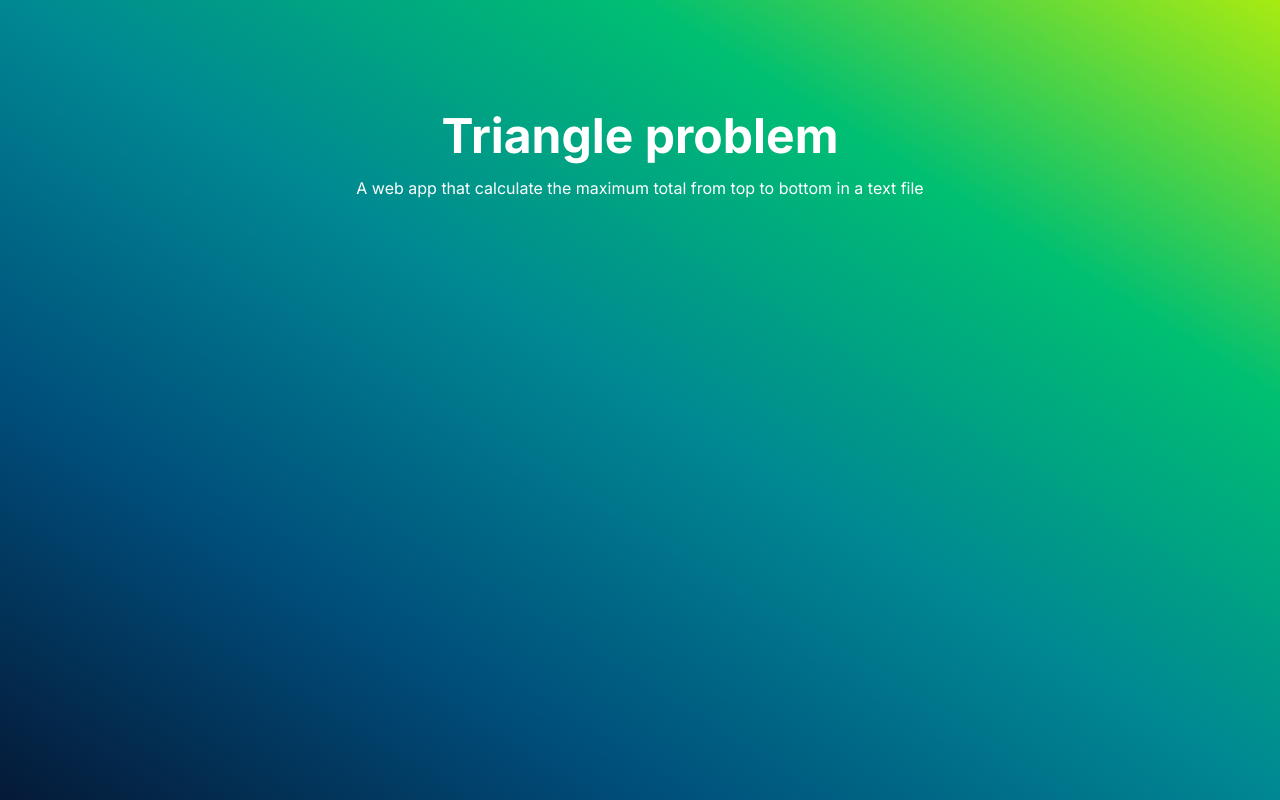
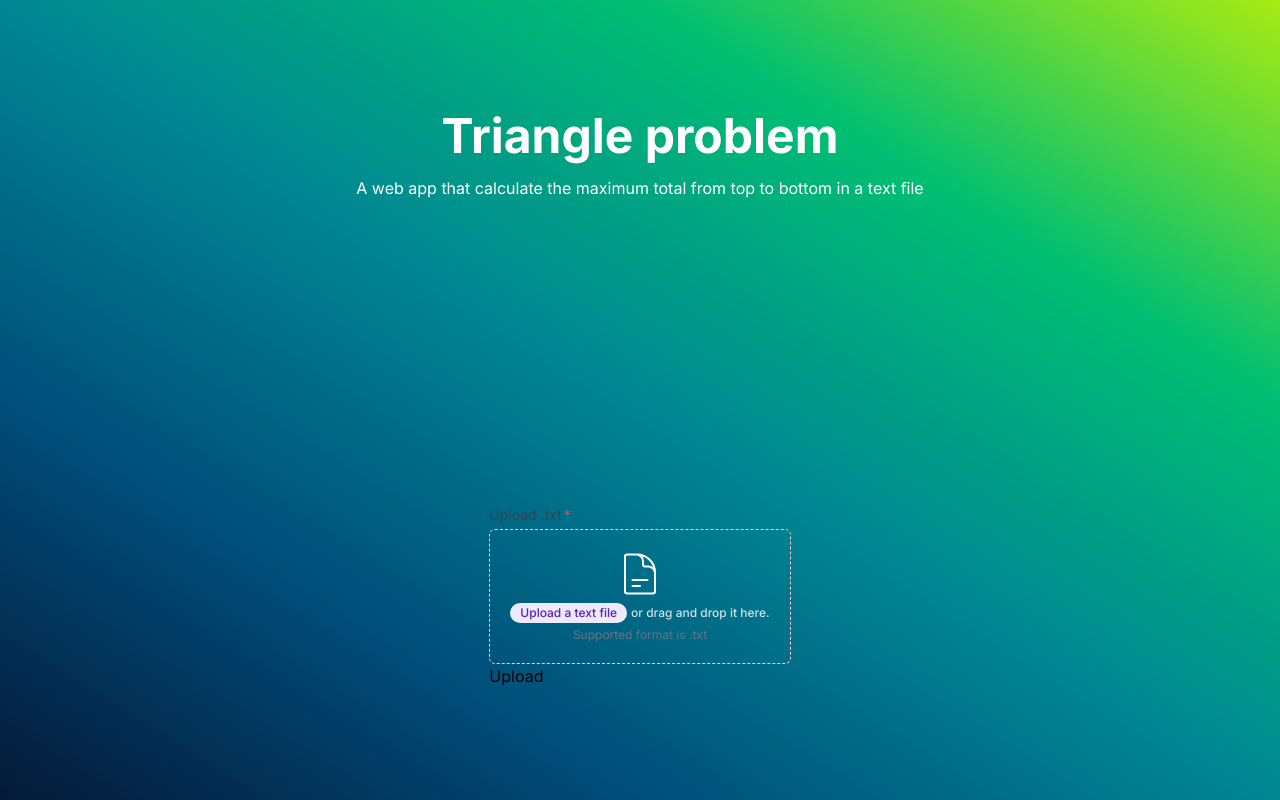
Before and after one commit to annasudol/triangle_dilemma_next, a Next.js app: page / in a window 1280 px wide. Built offline with nearby package versions, Linux system fonts and the light colour scheme.

Commit message:
chore(FE): file form

```diff
--- a/package.json
+++ b/package.json
@@ -24,6 +24,8 @@
     "react": "18.2.0",
     "react-dom": "18.2.0",
     "tailwindcss": "3.3.3",
-    "typescript": "5.1.6"
+    "typescript": "5.1.6",
+    "@floating-ui/react": "^0.20.1",
+    "@headlessui/react": "^1.7.3"
   }
 }
--- a/src/app/components/Badge/Badge.tsx
+++ b/src/app/components/Badge/Badge.tsx
@@ -1,37 +1,32 @@
-import type { FC } from "react";
-import clsx from "clsx";
+import type { FC } from 'react';
+import clsx from 'clsx';
 
-import * as HeroIcons from "@heroicons/react/24/solid";
-import { BADGE_ERROR_MESSAGE } from "types/error.types";
-import {
-  BadgeColourObject,
-  BadgeProps,
-  BadgeSizeObject,
-} from "@components/Badge/Badge.types";
+import * as HeroIcons from '@heroicons/react/24/solid';
+import { BadgeColourObject, BadgeProps, BadgeSizeObject } from '@/components/Badge/Badge.types';
 
 export const colors: BadgeColourObject = {
-  "blue-grey-light": "bg-blue-gray-200 text-white",
-  "blue-grey": "bg-blue-gray-600 text-blue-gray-100",
-  red: "bg-muted-red-100 text-muted-red-900",
-  yellow: "bg-yellow-400 text-white",
-  "light-yellow": "bg-yellow-100 text-yellow-800",
-  "dark-yellow": "bg-yellow-100 text-yellow-400",
-  green: "bg-green-100 text-green-600",
-  "dark-green": "bg-green-100 text-green-900",
-  "light-blue": "bg-light-blue-100 text-light-blue-900",
-  violet: "bg-violet-100 text-violet-800",
-  turquoise: "bg-turquoise-800 text-white",
+  'blue-grey-light': 'bg-blue-gray-200 text-white',
+  'blue-grey': 'bg-blue-gray-600 text-blue-gray-100',
+  red: 'bg-muted-red-100 text-muted-red-900',
+  yellow: 'bg-yellow-400 text-white',
+  'light-yellow': 'bg-yellow-100 text-yellow-800',
+  'dark-yellow': 'bg-yellow-100 text-yellow-400',
+  green: 'bg-green-100 text-green-600',
+  'dark-green': 'bg-green-100 text-green-900',
+  'light-blue': 'bg-light-blue-100 text-light-blue-900',
+  violet: 'bg-violet-100 text-violet-800',
+  turquoise: 'bg-turquoise-800 text-white',
 };
 
 export const sizes: BadgeSizeObject = {
-  basic: "px-2.5 py-0.5 text-xs",
-  large: "px-3 py-0.5 text-sm",
+  basic: 'px-2.5 py-0.5 text-xs',
+  large: 'px-3 py-0.5 text-sm',
 };
 
 const Badge: FC<BadgeProps> = ({
   children,
   additionalClasses,
-  size = "basic",
+  size = 'basic',
   colour,
   link,
   onRemove,
@@ -40,21 +35,11 @@ const Badge: FC<BadgeProps> = ({
 }) => {
   const pickedColor = colors[colour];
 
-  if (!pickedColor) {
-    console.error(BADGE_ERROR_MESSAGE);
-    return null;
-  }
-
   const pickedSize = sizes[size];
 
   return (
     <span
-      className={clsx(
-        "inline-flex items-center rounded-full font-medium",
-        pickedColor,
-        pickedSize,
-        additionalClasses
-      )}
+      className={clsx('inline-flex items-center rounded-full font-medium', pickedColor, pickedSize, additionalClasses)}
       {...props}
     >
       {link ? (
@@ -82,17 +67,8 @@ const Badge: FC<BadgeProps> = ({
           onClick={onRemove}
         >
           <span className="sr-only">Remove small option</span>
-          <svg
-            className="h-2 w-2"
-            stroke="currentColor"
-            fill="none"
-            viewBox="0 0 8 8"
-          >
-            <path
-              strokeLinecap="round"
-              strokeWidth="1.5"
-              d="M1 1l6 6m0-6L1 7"
-            />
+          <svg className="h-2 w-2" stroke="currentColor" fill="none" viewBox="0 0 8 8">
+            <path strokeLinecap="round" strokeWidth="1.5" d="M1 1l6 6m0-6L1 7" />
           </svg>
         </button>
       )}
--- a/src/app/components/FileUpload/FileUpload.tsx
+++ b/src/app/components/FileUpload/FileUpload.tsx
@@ -7,6 +7,7 @@ import Loading from '@/components/Loading';
 
 import InputLabel from '@/components/common/InputLabel';
 import useDragFile from '@/hooks/useDragFile';
+import Button from '../Button';
 
 type FileUploadProps = {
   id: string;
@@ -16,10 +17,8 @@ type FileUploadProps = {
   title?: string;
   description?: string;
   onChange: (file: File | null) => void;
-  isUploadingFile?: boolean;
   fileName?: string;
   viewOnly?: boolean;
-  error?: boolean;
 };
 
 const FileUpload: FC<FileUploadProps> = ({
@@ -30,10 +29,8 @@ const FileUpload: FC<FileUploadProps> = ({
   title = 'Upload file',
   description,
   onChange,
-  isUploadingFile,
   fileName,
   viewOnly = false,
-  error = false,
 }) => {
   const { containerProps, isDragging } = useDragFile(onChange);
 
@@ -53,29 +50,25 @@ const FileUpload: FC<FileUploadProps> = ({
       <InputLabel required={required} label={label} />
       <div {...containerProps} className="mt-1 sm:col-span-2 sm:mt-0">
         <div
-          className={clsx('dark:bg-gray-600 flex justify-center rounded-md border border-dashed p-5 h-38', {
-            'border-red-200': !isDragging && error,
-            'border-blue-gray-300': !isDragging && !error,
+          className={clsx('flex justify-center rounded-md border border-dashed p-5 h-38', {
+            'border-red-200': !isDragging,
+            'border-blue-gray-300': !isDragging,
             'border-button-primary': isDragging,
           })}
         >
           <div className="space-y-1 text-center h-25">
-            {isUploadingFile && <Loading additionalClasses="mt-7" />}
-
-            {!isUploadingFile && !fileName && (
+            {!fileName && (
               <>
-                <DocumentTextIcon className="mx-auto h-12 w-12 dark:text-white text-blue-gray-400 stroke-1" />
+                <DocumentTextIcon className="mx-auto h-12 w-12 text-whit stroke-1 text-white" />
                 <div className="flex justify-center items-center text-sm text-gray-600">
                   <label
                     htmlFor={id}
-                    className="relative  dark:text-white cursor-pointer rounded-md dark:bg-gray-600  bg-white font-medium text-indigo-600 focus-within:outline-none hover:text-indigo-500"
+                    className="relative text-white cursor-pointer rounded-md font-medium  focus-within:outline-none hover:text-indigo-500"
                   >
                     <Badge size="basic" colour="violet">
                       {title}
                     </Badge>
-                    <span className="text-label dark:text-white text-xs opacity-80 ml-1">
-                      or drag and drop it here.
-                    </span>
+                    <span className="text-label text-white text-xs opacity-80 ml-1">or drag and drop it here.</span>
                     <input
                       id={id}
                       name={id}
@@ -91,16 +84,14 @@ const FileUpload: FC<FileUploadProps> = ({
               </>
             )}
 
-            {!isUploadingFile && fileName && (
+            {fileName && (
               <div className="h-38 overflow-hidden rounded-md relative z-auto space-y-1">
-                <CheckIcon className={'h-12 w-12 text-green-600 mx-auto'} />
-                <label className="block text-xs text-gray-500 dark:text-white">{fileName} is uploaded.</label>
+                <CheckIcon className="h-12 w-12 text-green-600 mx-auto" />
+                <label className="block text-xs text-white">{fileName} is uploaded.</label>
                 {!viewOnly && (
-                  <button onClick={() => onChange(null)}>
-                    <Badge colour="red" additionalClasses="hover:opacity-80">
-                      Remove file
-                    </Badge>
-                  </button>
+                  <Button onClick={() => onChange(null)} icon="FolderMinusIcon">
+                    Remove file
+                  </Button>
                 )}
               </div>
             )}
--- /dev/null
+++ b/src/app/components/FileUpload/index.ts
@@ -0,0 +1 @@
+export { default } from "./FileUpload";
--- /dev/null
+++ b/src/app/components/UploadForm/index.tsx
@@ -0,0 +1,34 @@
+import { ChangeEvent, useState } from 'react';
+import FileUpload from '../FileUpload';
+
+function UploadForm() {
+  const [file, setFile] = useState<File | null>();
+
+  const handleUploadClick = () => {
+    if (!file) {
+      return;
+    }
+  };
+
+  return (
+    <div>
+      <FileUpload
+        id="csv_file"
+        title="Upload a text file"
+        label="Upload .txt"
+        required
+        accept="text/txt"
+        description="Supported format is .txt"
+        onChange={(e) => setFile(e)}
+        fileName={file?.name}
+      />
+      {/* <input type="file" onChange={handleFileChange} /> */}
+
+      <div>{file && `${file.name} - ${file.type}`}</div>
+
+      <button onClick={handleUploadClick}>Upload</button>
+    </div>
+  );
+}
+
+export default UploadForm;
--- a/src/app/components/common/LabelWithTooltip.tsx
+++ b/src/app/components/common/LabelWithTooltip.tsx
@@ -1,3 +1,4 @@
+'use client';
 import React, { FC } from 'react';
 import { QuestionMarkCircleIcon } from '@heroicons/react/24/outline';
 
--- /dev/null
+++ b/src/app/hooks/useFileUpload.tsx
@@ -0,0 +1,47 @@
+import { useCallback, useState } from 'react';
+
+const emptyFileData = {
+  fileUrl: '',
+  filePath: '',
+  fileName: '',
+};
+
+type TFileData = typeof emptyFileData;
+
+type TUseFileUpload = {
+  onUpload?: (fileData: TFileData) => void;
+};
+
+const useFileUpload = (props?: TUseFileUpload) => {
+  const [isUploading, setIsUploading] = useState<boolean>(false);
+
+  const [fileData, setFileData] = useState<{
+    fileUrl: string;
+    filePath: string;
+    fileName: string;
+  }>(emptyFileData);
+
+  const handleUpload = useCallback(
+    async (file: File | null) => {
+      setFileData(emptyFileData);
+
+      if (!file) {
+        props?.onUpload?.(emptyFileData);
+        return;
+      }
+
+      setIsUploading(true);
+    },
+    [props]
+  );
+
+  return {
+    upload: handleUpload,
+    isUploading,
+    fileUrl: fileData.fileUrl,
+    filePath: fileData.filePath,
+    fileName: fileData.fileName,
+  };
+};
+
+export default useFileUpload;
--- a/src/app/page.tsx
+++ b/src/app/page.tsx
@@ -1,3 +1,6 @@
+// import FileUpload from '@/components/FileUpload';
+'use client';
+import UploadForm from './components/UploadForm';
 
 export default function Home() {
   return (
@@ -8,6 +11,24 @@ export default function Home() {
           A web app that calculate the maximum total from top to bottom in a text file
         </p>
       </div>
+      <div className="mb-2 sm:mb-4 mt-3">
+        <UploadForm />
+        {/* <FileUpload
+          id="csv_file"
+          title="Upload a text file"
+          label="Upload .txt"
+          required
+          accept="text/txt"
+          description="Supported format is .txt"
+          onChange={(value) => console.log(value)}
+          // isUploadingFile={isValidatingCSV || isUploadingCSV}
+          // error={Boolean(getValues('csv_file'))}
+          // fileName={CSVFile}
+        /> */}
+        {/* <p className="text-xs text-blue-gray-700 dark:text-white mt-2">Not sure how to add your .txt file?</p>
+        <button className="underline">Click here</button>
+        and download our template */}
+      </div>
     </main>
   );
 }
```
Also changed, not shown: src/app/components/Button/Button.tsx (+21 -69 lines), src/app/components/Button/Button.types.ts (+6 -6 lines), src/app/components/ToolTip/ToolTip.tsx (+29 -42 lines), 1 other file (tests, documents, lock files or other folders).
